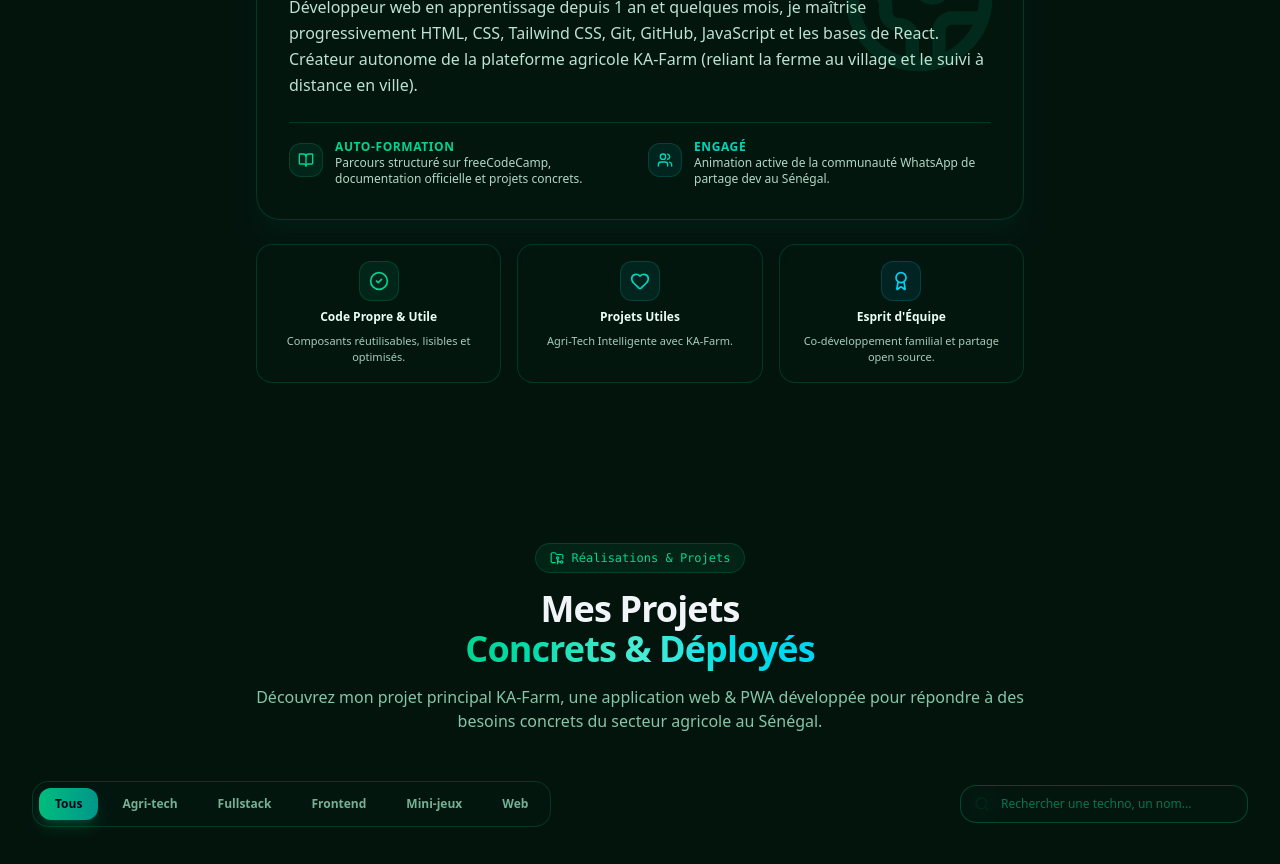
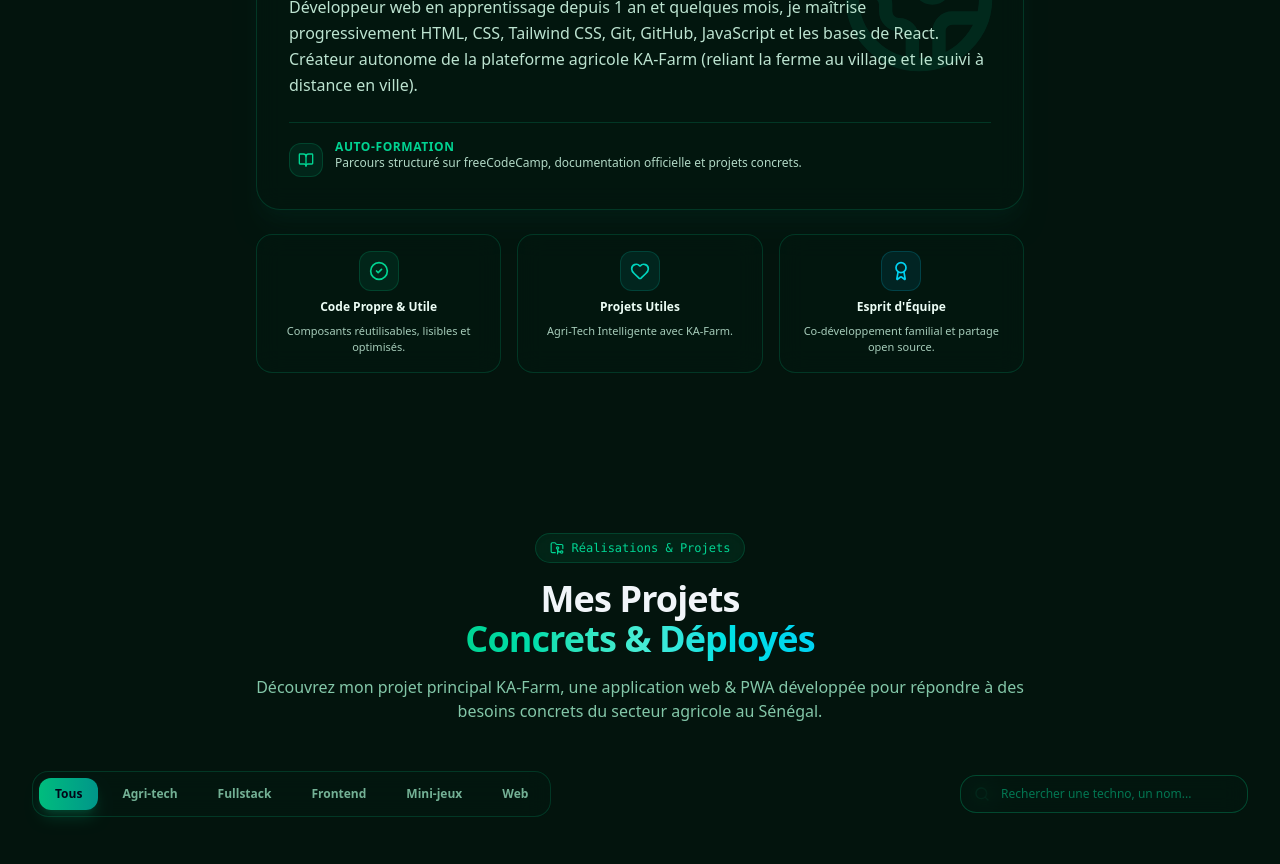
Before and after one commit to Ahmad12-hu/portfolio, a React (Vite) app: page / in a window 1280 px wide. Shown: the part 1360-2224 px from the top of the page. Built offline with nearby package versions, Linux system fonts and the light colour scheme.

Commit message:
Suppression section Engagé de About

```diff
--- a/src/components/About.tsx
+++ b/src/components/About.tsx
@@ -62,7 +62,7 @@ export const About = React.memo(() => {
                   {userProfile.detailedBio}
                 </p>
 
-                <div className="pt-4 border-t border-emerald-500/20 grid grid-cols-1 sm:grid-cols-2 gap-4">
+                <div className="pt-4 border-t border-emerald-500/20">
                   <div className="flex items-start gap-3">
                     <div className="p-2 rounded-xl bg-emerald-500/10 text-emerald-400 mt-1 border border-emerald-500/20">
                       <BookOpen className="w-4 h-4" />
@@ -70,16 +70,6 @@ export const About = React.memo(() => {
                     <div>
                       <h4 className="text-xs font-bold uppercase tracking-wider text-emerald-400">Auto-formation</h4>
                       <p className={`text-xs font-medium ${darkMode ? 'text-emerald-100/85' : 'text-slate-600'}`}>Parcours structuré sur freeCodeCamp, documentation officielle et projets concrets.</p>
-                    </div>
-                  </div>
-
-                  <div className="flex items-start gap-3">
-                    <div className="p-2 rounded-xl bg-teal-500/10 text-teal-400 mt-1 border border-teal-500/20">
-                      <Users className="w-4 h-4" />
-                    </div>
-                    <div>
-                      <h4 className="text-xs font-bold uppercase tracking-wider text-teal-400">Engagé</h4>
-                      <p className={`text-xs font-medium ${darkMode ? 'text-emerald-100/85' : 'text-slate-600'}`}>Animation active de la communauté WhatsApp de partage dev au Sénégal.</p>
                     </div>
                   </div>
                 </div>
```
